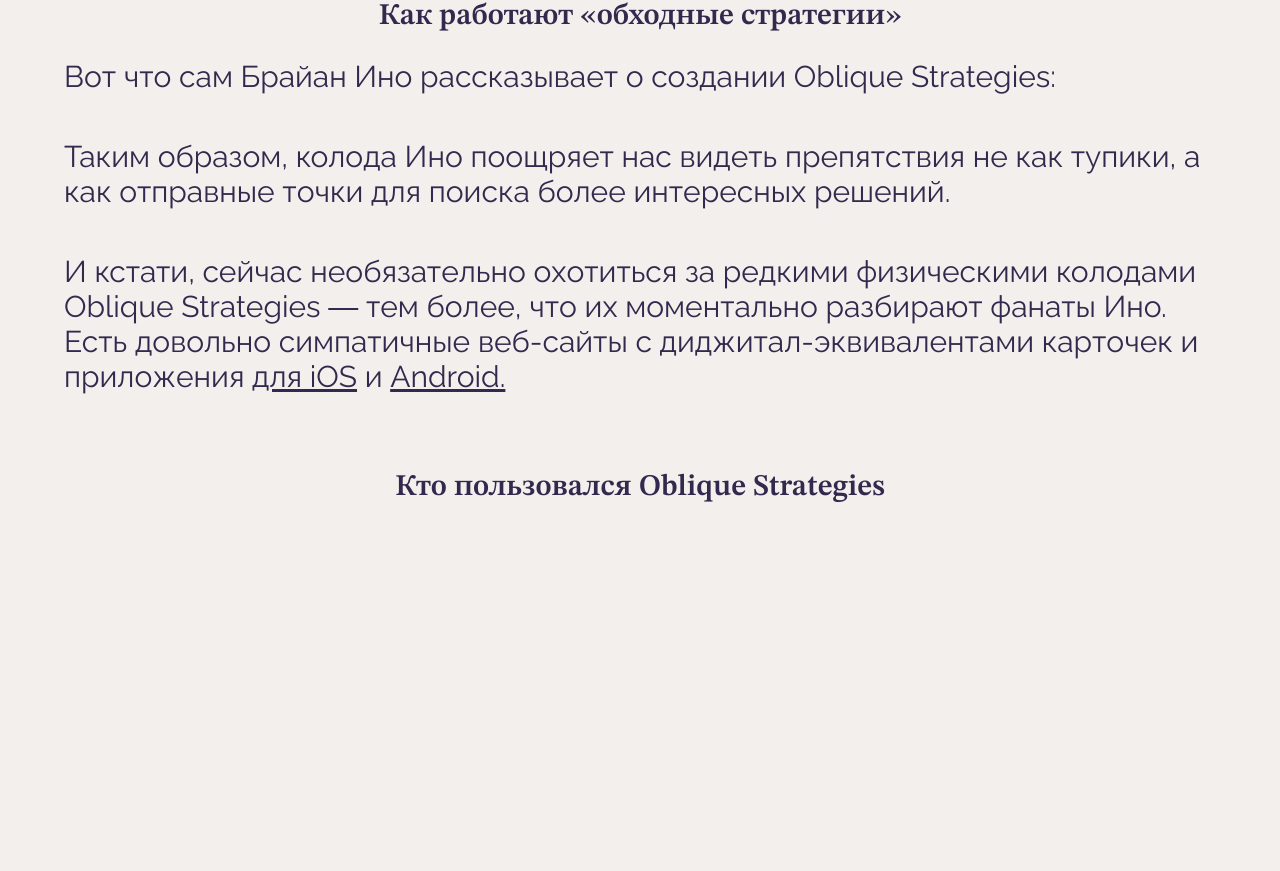
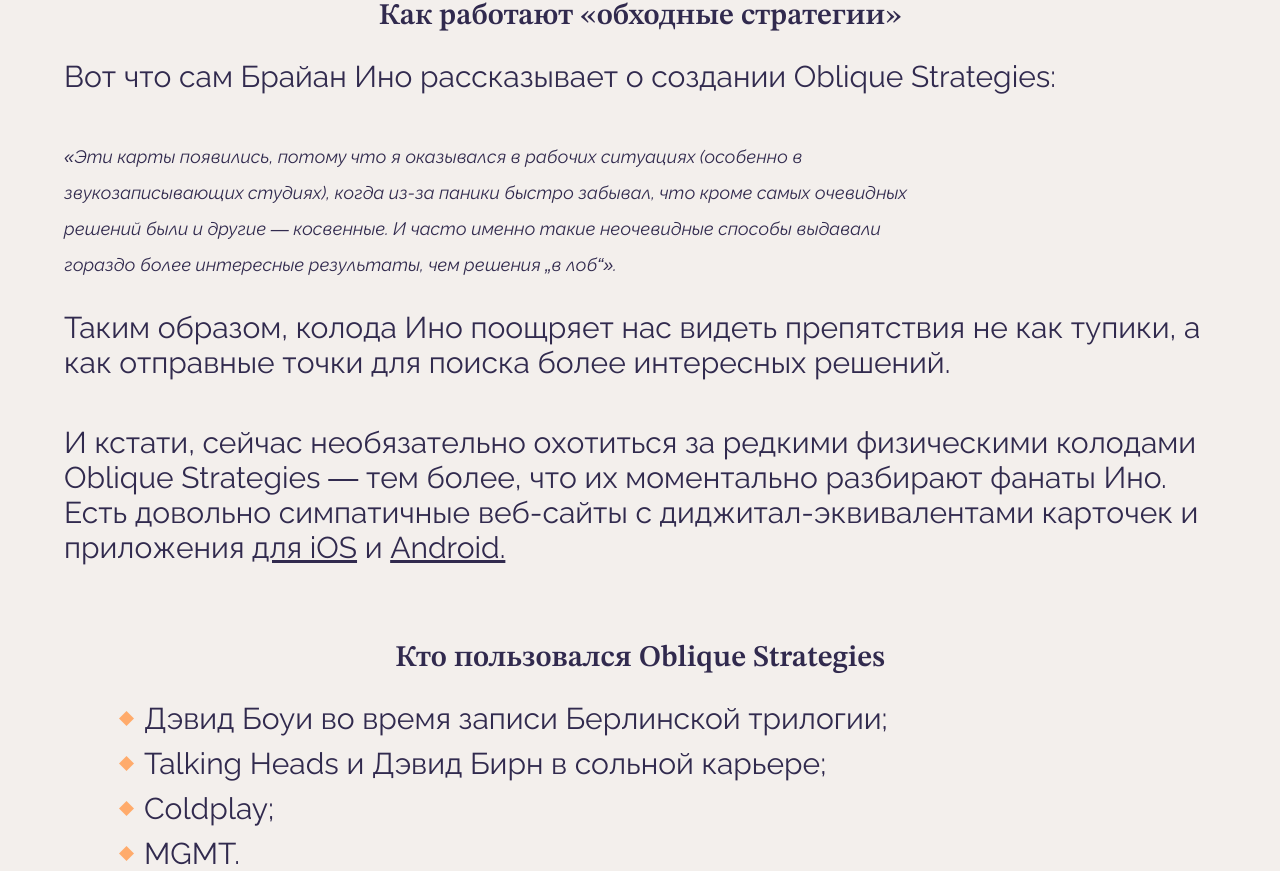
Before and after one commit to Hiagar11/3sprint.Cards.Dop, a website: page index.html in a window 1280 px wide. Shown: the part 1409-2280 px from the top of the page. Before the commit the page ends 1939 px from the top, so only its background shows below. Drawn offline with Linux system fonts and the light colour scheme.

Commit message:
feat: add blockquote markup and list styling
- fix paragraph nesting around blockquote
- style quote element
- implement custom list markers and spacing

```diff
--- a/index.html
+++ b/index.html
@@ -66,6 +66,14 @@
         <p class="content__paragraph">
           Вот что сам Брайан Ино рассказывает о создании Oblique Strategies:
         </p>
+
+        <blockquote class="content__quote">
+          «Эти карты появились, потому что я оказывался в рабочих ситуациях
+          (особенно в звукозаписывающих студиях), когда из-за паники быстро
+          забывал, что кроме самых очевидных решений были и другие — косвенные.
+          И часто именно такие неочевидные способы выдавали гораздо более
+          интересные результаты, чем решения „в лоб“».
+        </blockquote>
         <p class="content__paragraph">
           Таким образом, колода Ино поощряет нас видеть препятствия не как
           тупики, а как отправные точки для поиска более интересных решений.
@@ -87,7 +95,14 @@
         </p>
       </div>
       <h2 class="heading content__title">Кто пользовался Oblique Strategies</h2>
-      <div class="content__text-block"></div>
+      <div class="content__text-block">
+        <ul class="content__list">
+          <li class="list__item">Дэвид Боуи во время записи Берлинской трилогии;</li>
+          <li class="list__item">Talking Heads и Дэвид Бирн в сольной карьере;</li>
+          <li class="list__item">Coldplay;</li>
+          <li class="list__item">MGMT.</li>
+        </ul>
+      </div>
     </main>
     <footer class="footer"></footer>
 
--- a/styles/style.css
+++ b/styles/style.css
@@ -63,9 +63,45 @@
 }
 
 .content__text-block .content__paragraph:not(:last-child) {
-margin-bottom: 1.5em;
+  margin-bottom: 1.5em;
 }
 
 .content__paragraph a {
-  color: inherit
+  color: inherit;
 }
+
+.content__quote {
+  font-family: var(--main-font), sans-serif;
+  inline-size: 75%;
+  font-style: italic;
+  line-height: 200%;
+  font-size: 18px;
+  font-weight: 400;
+  margin-bottom: 1.5em;
+}
+
+.content__list {
+  list-style-type: none;
+}
+
+.list__item {
+  padding-left: 40px;
+  position: relative;
+}
+
+.list__item::before {
+  position: absolute;
+  left: 15px;
+  top: 10px;
+  content: '';
+  width: 15px;
+  height: 15px;
+  background-image: url(../images/marker-light.svg);
+  background-size: 15px 15px;
+  background-position: center;
+  background-repeat: no-repeat;
+}
+
+.list__item:not(:last-child) {
+  margin-bottom: 10px;
+}
```
